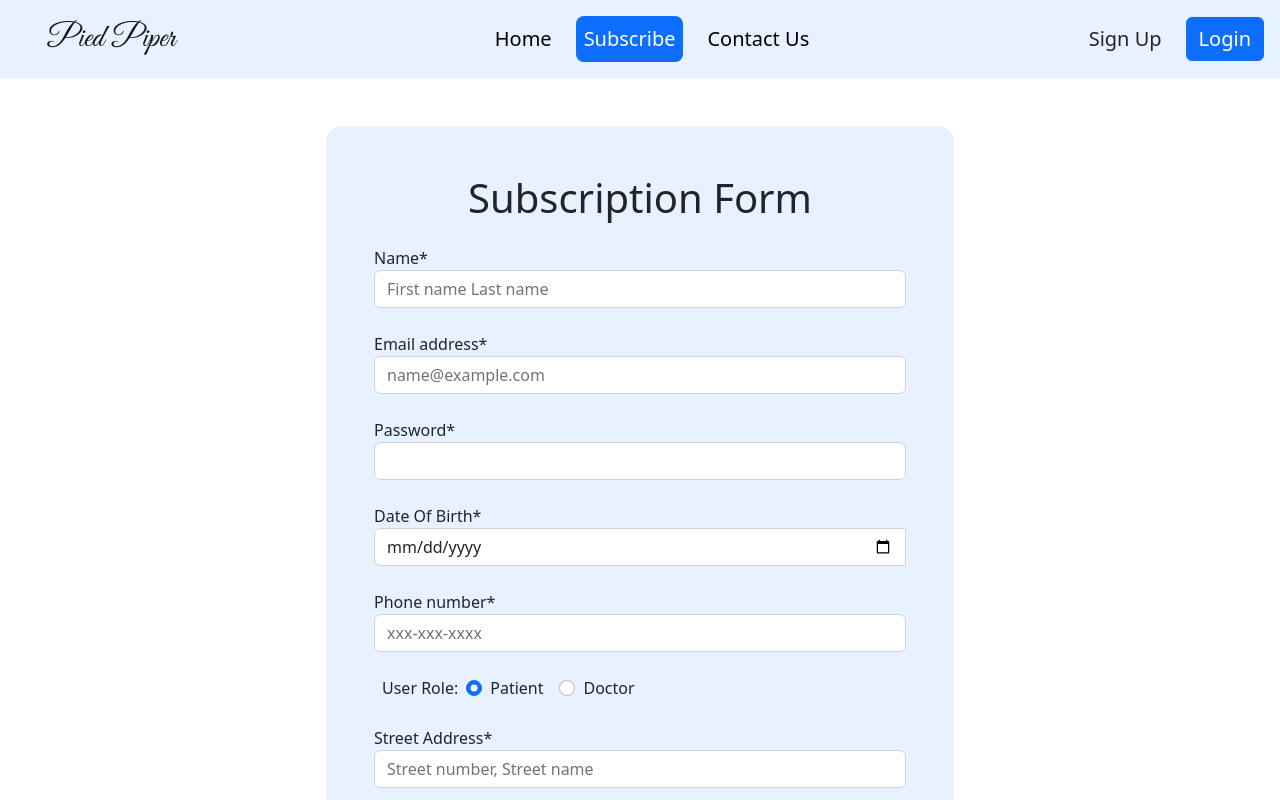
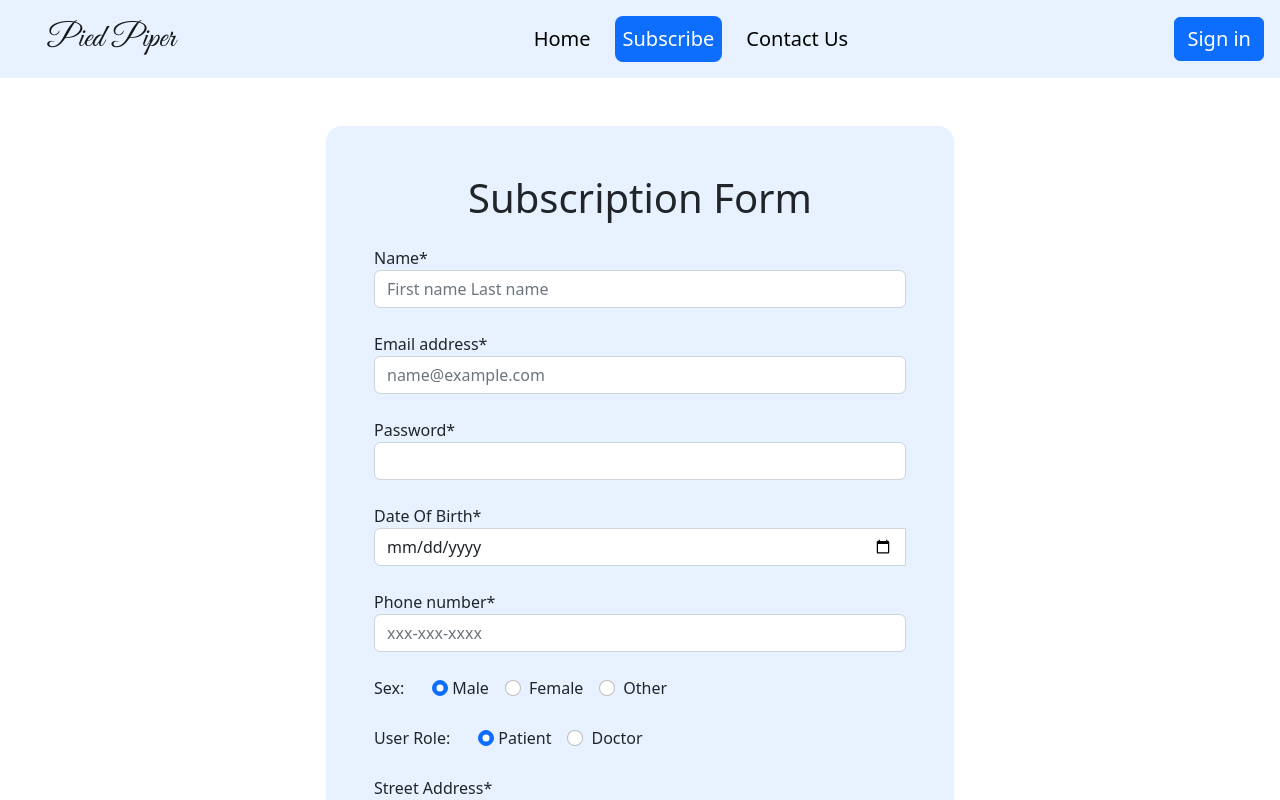
Before and after one commit to siriganagari-raja-shekar/pied-piper, a React (Create React App) app: page /subscribe in a window 1280 px wide. Built offline with nearby package versions, Linux system fonts and the light colour scheme.

Commit message:
Added some navigation

```diff
--- a/src/components/homepage/Header/Header.js
+++ b/src/components/homepage/Header/Header.js
@@ -1,8 +1,11 @@
 import "./Header.scss";
 import { useEffect } from 'react';
 import { Outlet, NavLink } from "react-router-dom";
+import { useNavigate } from "react-router-dom";
 
 const Header = () => {
+
+    const navigate = useNavigate();
 
     useEffect(() => {
         document.querySelectorAll(".nav-link").forEach(link => {
@@ -37,9 +40,8 @@ const Header = () => {
                                 <a className="nav-link" href="#">Contact Us</a>
                             </li>
                         </ul>
-                        <a className="nav-link p-sm-2" href="#">Sign Up</a>
-                        <button className="btn btn-primary mx-sm-3 mt-3 mt-sm-0 login-btn fs-5">
-                            Login
+                        <button className="btn btn-primary mx-sm-3 mt-3 mt-sm-0 login-btn fs-5" onClick={()=> navigate("/signin")}>
+                            Sign in
                         </button>
                     </div>
                 </div>
--- a/src/components/homepage/SubscribeForm/SubscribeForm.js
+++ b/src/components/homepage/SubscribeForm/SubscribeForm.js
@@ -26,11 +26,13 @@ const SubscribeForm = () => {
             passwordRegex: "^(?=.*[0-9])(?=.*[!@#$%^&*])[a-zA-Z0-9!@#$%^&*]{6,16}$" ,
             phoneNumberRegex: "^\\d{3}-\\d{3}-\\d{4}$",
             streetAddressRegex: "^\\d{1,} [a-zA-Z0-9\\s]+$",
-            cityRegex: "^[a-zA-Z]{4,}$",
+            cityRegex: "^[a-z-A-Z ]{4,}$",
             zipcodeRegex: "^\\d{5}",
             dateOfBirthRegex: "^\\d{2}/\\d{2}/\\d{4}",
             hospitalNameRegex: "^\\w{5,}$",
-            specializationRegex: "^\\w{5,}$"
+            specializationRegex: "^\\w{5,}$",
+            heightRegex: "^\\d{3}$",
+            weightRegex: "^\\d{2,3}$"
         }
 
         for (const key in inputRegex) {
@@ -106,6 +108,7 @@ const SubscribeForm = () => {
 
             userObject.dateOfBirth = JSON.stringify(new Date(Date.parse(document.querySelector("#dateOfBirth").value)+(300*60000)));
             userObject.phoneNumber = document.querySelector("#phoneNumber").value.trim();
+            userObject.sex = document.querySelector("input[name='sex']:checked").value;
 
             userObject.role = userRole;
             const addressObject = {}
@@ -117,6 +120,8 @@ const SubscribeForm = () => {
                 userObject.address = addressObject;
                 userObject.subscriptionType = document.querySelector("input[name='subscriptionType']:checked").value;
                 userObject.subscription = document.querySelector("#membershipPlanSelect").value;
+                userObject.height = document.querySelector("#height").value;
+                userObject.weight = document.querySelector("#weight").value;
             }
             else{
                 userObject.hospitalAddress = addressObject;
@@ -215,9 +220,26 @@ const SubscribeForm = () => {
                         </div>
                     </div>
                     <div className="form-group">
-                        <label htmlFor="patient" className="mx-2 ml-0">User Role: </label>
+                        <label htmlFor="male" className="ml-0">Sex: </label>
                         <div className="form-check form-check-inline">
-                            <input className="form-check-input" type="radio" name="userRole" id="patient"
+                            <input className="form-check-input mx-1" type="radio" name="sex" id="male"
+                                value="male"  required defaultChecked/>
+                            <label className="form-check-label" htmlFor="male">Male</label>
+                        </div>
+                        <div className="form-check form-check-inline">
+                            <input className="form-check-input" type="radio" name="sex" id="female" value="female"/>
+                            <label className="form-check-label" htmlFor="female">Female</label>
+                        </div>
+                        <div className="form-check form-check-inline">
+                            <input className="form-check-input" type="radio" name="sex" id="other" value="other"/>
+                            <label className="form-check-label" htmlFor="other">Other</label>
+                        </div>
+                    </div>
+
+                    <div className="form-group">
+                        <label htmlFor="patient" className="ml-0">User Role: </label>
+                        <div className="form-check form-check-inline">
+                            <input className="form-check-input mx-1" type="radio" name="userRole" id="patient"
                                 value="patient" onClick={clickHandlerForUserRole} required defaultChecked/>
                             <label className="form-check-label" htmlFor="patient">Patient</label>
                         </div>
@@ -260,6 +282,26 @@ const SubscribeForm = () => {
                         userRole === "patient"
                         &&
                         <>
+                            <div className="form-group">
+                                <label htmlFor="height">Height*</label>
+                                <input type="text" className="form-control" id="height" placeholder="Please enter height in cm" />
+                                <div className="valid-feedback">
+                                    Looks good!
+                                </div>
+                                <div className="invalid-feedback">
+                                    Please enter your height in cm
+                                </div>
+                            </div>
+                            <div className="form-group">
+                                <label htmlFor="weight">Weight*</label>
+                                <input type="text" className="form-control" id="weight" placeholder="Please enter weight in kg" />
+                                <div className="valid-feedback">
+                                    Looks good!
+                                </div>
+                                <div className="invalid-feedback">
+                                    Please enter your weight in kg
+                                </div>
+                            </div>
                             <div className="form-group">
                                 <label htmlFor="individualMembership" className="mx-2 ml-0">Subscription Type: </label>
                                 <div className="form-check form-check-inline">
--- a/src/pages/patient/Dashboard/Dashboard.js
+++ b/src/pages/patient/Dashboard/Dashboard.js
@@ -35,7 +35,8 @@ export const Dashboard = () => {
         const pastAppointments = await getAppointmentHistory()
         const tests = await getAllLabTests()
 
-        setLastAppointment(vitals)
+        if(vitals)
+            setLastAppointment(vitals)
         setUpcomingAppointments(appointments)
         setAppointmentHistory(pastAppointments)
         setLabTests(tests)
@@ -50,28 +51,28 @@ export const Dashboard = () => {
         {
             name: "Heart rate",
             logo: <FontAwesomeIcon icon={faHeartPulse} />,
-            value: lastAppointment.vitals.pulse,
+            value: lastAppointment.vitals.pulse ?  lastAppointment.vitals.pulse : "-",
             measure: " bpm",
             desc: "Pulse is the most important physiological indicator"
         },
         {
             name: "Temperature",
             logo: <FontAwesomeIcon icon={faTemperatureHalf} />,
-            value: lastAppointment.vitals.temperature,
+            value: lastAppointment.vitals.temperature ? lastAppointment.vitals.temperature : "-",
             measure: " F",
             desc: "Temperature below 35 Celsius is very dangerous"
         },
         {
             name: "Blood Pressure",
             logo: <FontAwesomeIcon icon={faDroplet} />,
-            value: lastAppointment.vitals.bloodPressure,
+            value: lastAppointment.vitals.bloodPressure ?  lastAppointment.vitals.bloodPressure :"-",
             measure: "",
             desc: "Blood pressure can rise and fall several times a day"
         },
         {
             name: "SpO2",
             logo: <FontAwesomeIcon icon={faLungs} />,
-            value: lastAppointment.vitals.bloodOxygenLevel,
+            value: lastAppointment.vitals.bloodOxygenLevel? lastAppointment.vitals.bloodOxygenLevel:"-" ,
             measure: " %",
             desc: "Blood pressure can rise and fall several times a day"
         }
```
